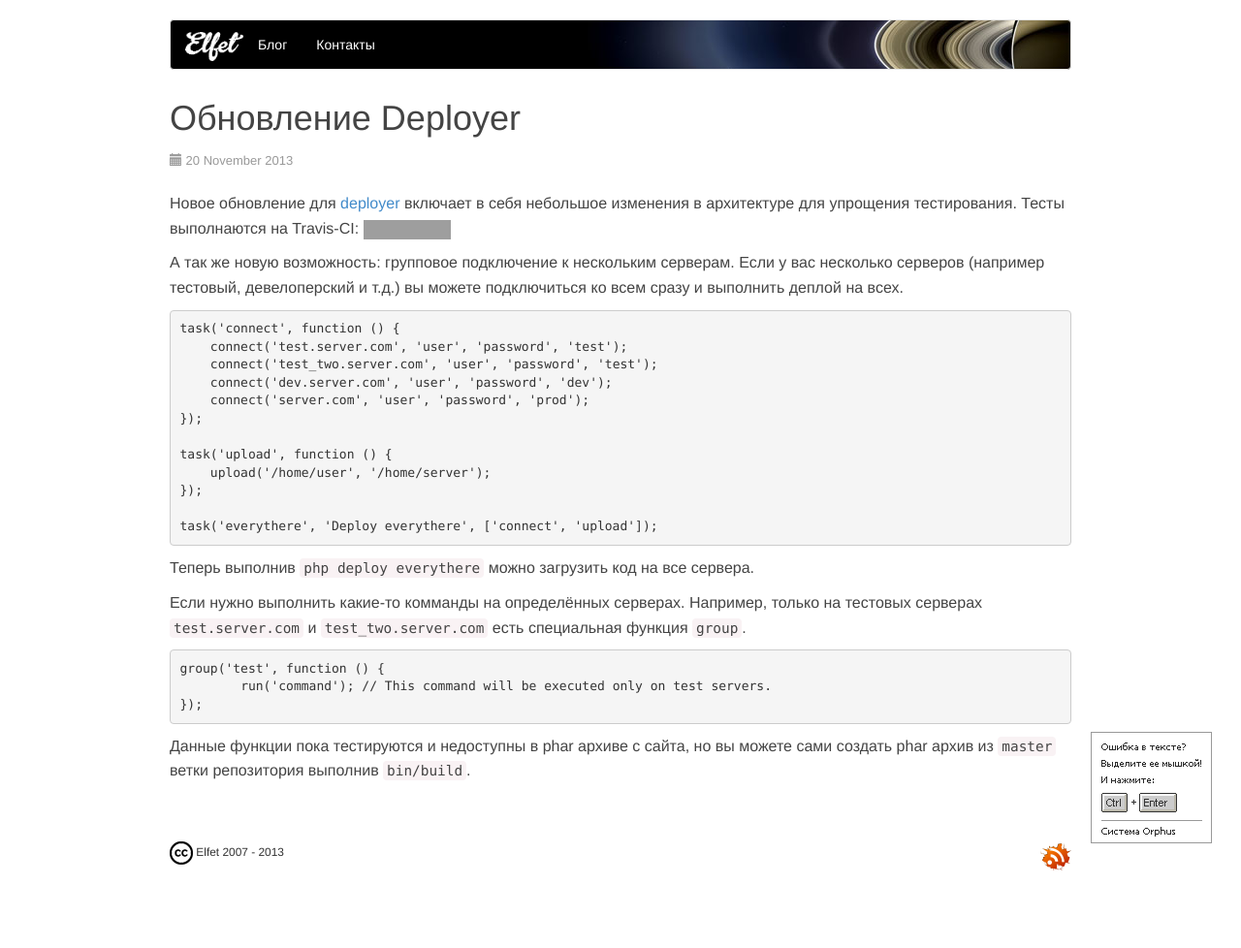
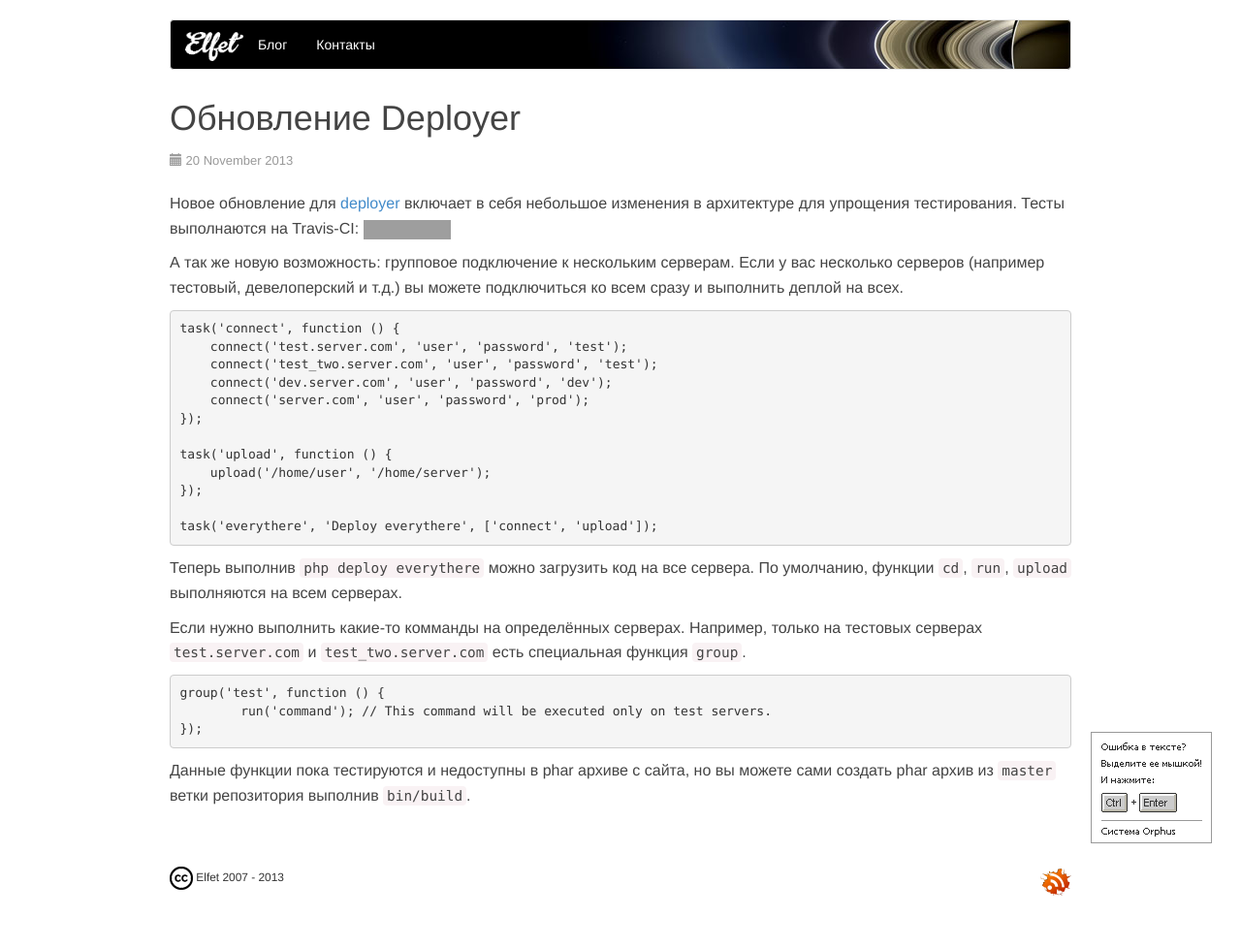
Before and after one commit to toFlash/medv.io, a Jekyll site: the page built from _posts/2013-11-20-deployer-update-0.4.0.md, in a window 1280 px wide. Shown: the whole page at 97% size. Built offline with Jekyll 4.4.1, drawn with Linux system fonts in a browser that asks for light colours; Markdown is read by kramdown in place of the engine named in the settings; comment, search, counter and statistics services are not loaded; before the commit the page ends 952 px from its top, so only the background shows below that; grey boxes are pictures that could not be loaded.

Commit message:
Updated 2013-11-20-deployer-update-0.4.0.md

```diff
--- a/_posts/2013-11-20-deployer-update-0.4.0.md
+++ b/_posts/2013-11-20-deployer-update-0.4.0.md
@@ -23,7 +23,7 @@
 
     task('everythere', 'Deploy everythere', ['connect', 'upload']);
 
-Теперь выполнив `php deploy everythere` можно загрузить код на все сервера.
+Теперь выполнив `php deploy everythere` можно загрузить код на все сервера. По умолчанию, функции `cd`, `run`, `upload` выполняются на всем серверах.
 
 <!--more-->
 
```
